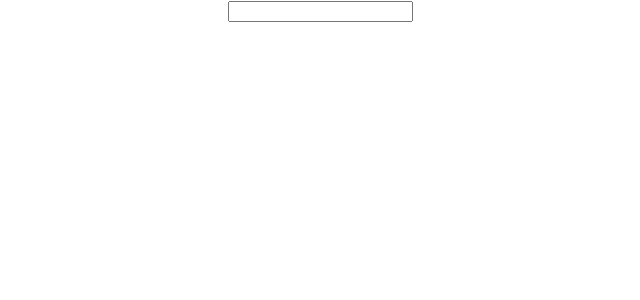
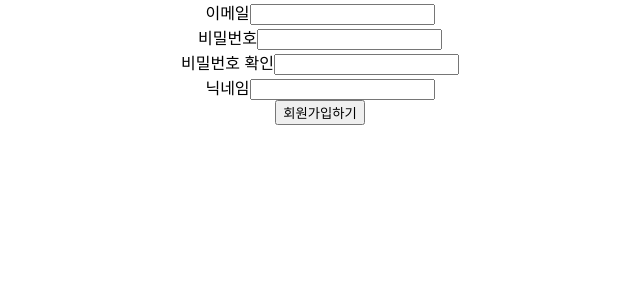
Before and after one commit to Deco-of-the-day/Web_Frontend, a React (Create React App) app: page / in a window 1280 px wide. Shown: the top 300 px of the page, without its empty margins (320-960 px from the left). Built offline with nearby package versions, Linux system fonts and the light colour scheme.

Commit message:
feat: 회원가입 페이지 마크업 작업

```diff
--- a/src/pages/Signup/index.tsx
+++ b/src/pages/Signup/index.tsx
@@ -10,8 +10,29 @@ const Signup = () => {
   };
   return (
     <>
-      <Input handleChange={handleInputValue as ChangeEventHandler} />
-      <div>{inputValue}</div>
+      <div className='signup-page'>
+        <div className='signup-info-wrapper'>
+          <div className='signup-info-box'>
+            <label>이메일</label>
+            <Input handleChange={handleInputValue as ChangeEventHandler} />
+          </div>
+          <div className='signup-info-box'>
+            <label>비밀번호</label>
+            <Input handleChange={handleInputValue as ChangeEventHandler} />
+          </div>
+          <div className='signup-info-box'>
+            <label>비밀번호 확인</label>
+            <Input handleChange={handleInputValue as ChangeEventHandler} />
+          </div>
+          <div className='signup-info-box'>
+            <label>닉네임</label>
+            <Input handleChange={handleInputValue as ChangeEventHandler} />
+          </div>
+        </div>
+        <div className='signup-button-wrapper'>
+          <button>회원가입하기</button>
+        </div>
+      </div>
     </>
   );
 };
```
